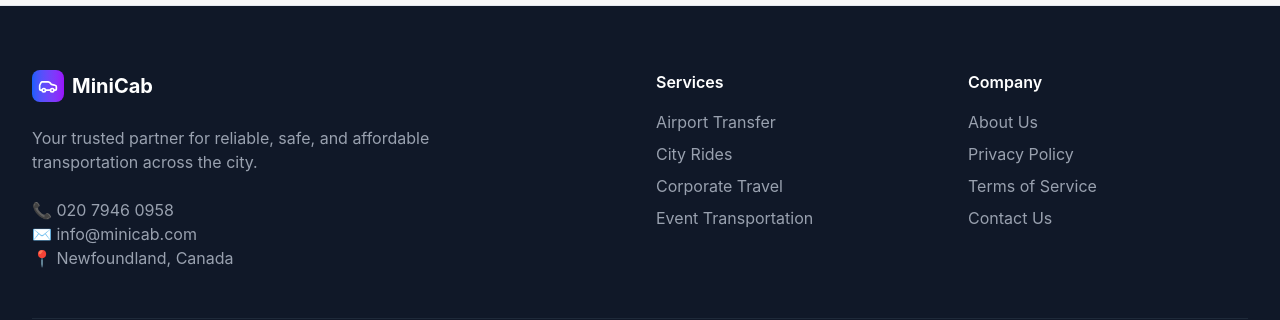
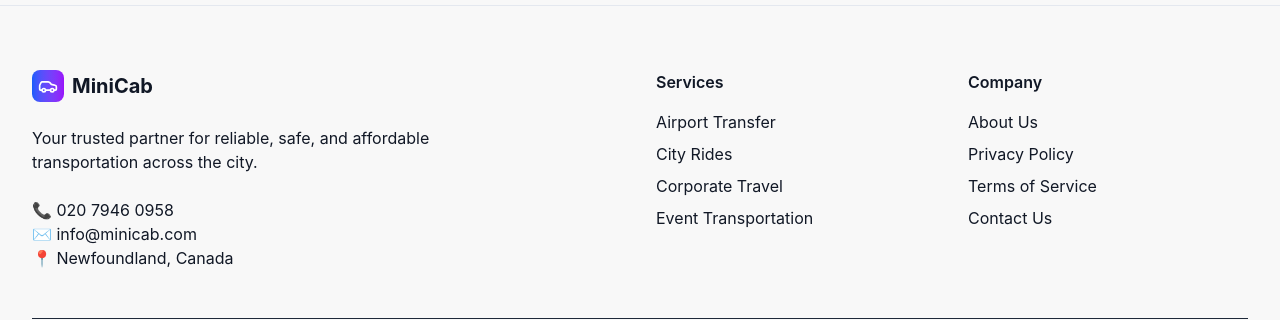
Before and after one commit to arvadnekar/minicabbooking, a Next.js app in the folder client/: page /driver/dashboard in a window 1280 px wide. Shown: the part 583-903 px from the top of the page. Built offline with nearby package versions, Linux system fonts and the light colour scheme; no server answers.

Commit message:
remove: custome settings

```diff
--- a/client/components/general/Footer.tsx
+++ b/client/components/general/Footer.tsx
@@ -3,7 +3,7 @@ import Link from "next/link";
 
 export default function Footer() {
   return (
-  <footer id="contact" className="bg-gray-900 py-16">
+  <footer id="contact" className="py-16 ">
         <div className="max-w-7xl mx-auto px-4 sm:px-6 lg:px-8">
           <div className="grid md:grid-cols-4 gap-8">
             <div className="col-span-2">
@@ -11,12 +11,12 @@ export default function Footer() {
                 <div className="w-8 h-8 bg-gradient-to-r from-blue-600 to-purple-600 rounded-lg flex items-center justify-center">
                   <Car className="w-5 h-5 text-white" />
                 </div>
-                <span className="text-xl font-bold text-white">MiniCab</span>
+                <span className="text-xl font-bold ">MiniCab</span>
               </div>
-              <p className="text-gray-400 mb-6 max-w-md">
+              <p className=" mb-6 max-w-md">
                 Your trusted partner for reliable, safe, and affordable transportation across the city.
               </p>
-              <div className="text-gray-400">
+              <div className="">
                 <p>📞 020 7946 0958</p>
                 <p>✉️ info@minicab.com</p>
                 <p>📍 Newfoundland, Canada</p>
@@ -24,8 +24,8 @@ export default function Footer() {
             </div>
 
             <div>
-              <h3 className="text-white font-semibold mb-4">Services</h3>
-              <ul className="space-y-2 text-gray-400">
+              <h3 className="font-semibold mb-4">Services</h3>
+              <ul className="space-y-2 ">
                 <li>Airport Transfer</li>
                 <li>City Rides</li>
                 <li>Corporate Travel</li>
@@ -34,8 +34,8 @@ export default function Footer() {
             </div>
 
             <div>
-              <h3 className="text-white font-semibold mb-4">Company</h3>
-              <ul className="space-y-2 text-gray-400">
+              <h3 className=" font-semibold mb-4">Company</h3>
+              <ul className="space-y-2 ">
                <li><Link href="/about">About Us</Link></li>
                 <li><Link href="#about">Privacy Policy</Link></li>
                 <li><Link href="#about">Terms of Service</Link></li>
@@ -44,7 +44,7 @@ export default function Footer() {
             </div>
           </div>
 
-          <div className="border-t border-gray-800 mt-12 pt-8 text-center text-gray-400">
+          <div className="border-t border-gray-800 mt-12 pt-8 text-center">
             <p>&copy; 2025 MiniCab. All rights reserved.</p>
           </div>
         </div>
```
